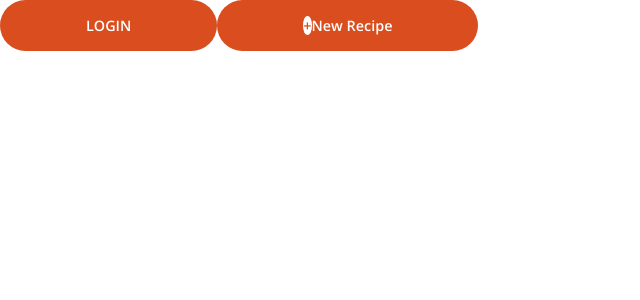
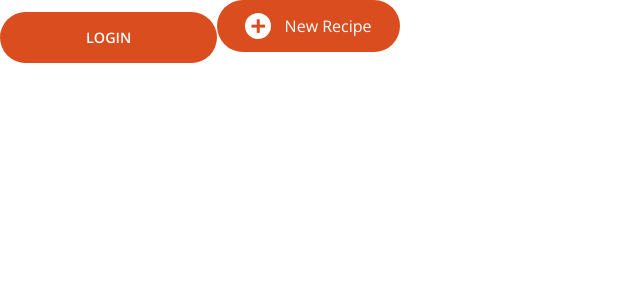
Before and after one commit to Android789515/recipe-site, a Next.js app: page / in a window 1280 px wide. Shown: the top 300 px of the page, without its empty margins (0-640 px from the left). Built offline with nearby package versions, Linux system fonts and the light colour scheme.

Commit message:
Figured out styling for Login and New Recipe buttons.

```diff
--- /dev/null
+++ b/components/LoginText.tsx
@@ -0,0 +1,9 @@
+import React from 'react'
+
+import styles from '../styles/LoginText.module.scss'
+
+const LoginText = () => {
+    return <p className={styles.text}>LOGIN</p>
+}
+
+export default LoginText
--- a/components/NewRecipe.tsx
+++ b/components/NewRecipe.tsx
@@ -5,7 +5,7 @@ import styles from '../styles/NewRecipe.module.scss'
 const NewRecipe = () => {
     return (
         <div className={styles.newRecipeContainer}>
-            <span className={styles.newRecipeAdd}>+</span>
+            <span className={styles.newRecipeAdd} />
 
             <p className={styles.newRecipeText}>New Recipe</p>
         </div>
--- a/pages/index.tsx
+++ b/pages/index.tsx
@@ -2,8 +2,10 @@ import type { NextPage } from 'next'
 import Head from 'next/head'
 import Image from 'next/image'
 import styles from '../styles/Home.module.css'
+
 import Button from '../components/Button'
 import NewRecipe from '../components/NewRecipe'
+import LoginText from '../components/LoginText'
 
 const Home: NextPage = () => {
   return (
@@ -13,7 +15,7 @@ const Home: NextPage = () => {
         <link rel="icon" href="/favicon.ico" />
       </Head>
 
-        <Button><p>LOGIN</p></Button>
+        <Button><LoginText /></Button>
 
         <Button><NewRecipe /></Button>
     </div>
--- a/styles/Button.module.scss
+++ b/styles/Button.module.scss
@@ -4,15 +4,11 @@ $hover-color: #df6e4a;
 $active-color: #ad3d18;
 
 .btn {
-  $scale: 1;
   font-family: variables.$font-stack;
-  font-size: $scale * 0.9rem;
-  font-weight: 600;
   color: #fff;
 
   cursor: pointer;
 
-  padding: $scale * 1rem $scale * 5.375rem;
   background: variables.$accent-color;
   border-radius: 50px;
 }
@@ -25,7 +21,3 @@ $active-color: #ad3d18;
 .btn:active {
   background: $active-color;
 }
-
-.btn > * {
-  margin: 0;
-}
--- /dev/null
+++ b/styles/LoginText.module.scss
@@ -0,0 +1,10 @@
+@use 'variables';
+
+.text {
+  $scale: 1;
+  font-size: $scale * 0.9rem;
+  font-weight: 600;
+
+  padding: $scale * 1rem $scale * 5.375rem;
+  margin: 0;
+}
--- a/styles/NewRecipe.module.scss
+++ b/styles/NewRecipe.module.scss
@@ -1,31 +1,50 @@
 @use 'variables';
 @use 'Button.module';
 
+$scale: 1;
+
 .newRecipeContainer {
-  display: flex;
-  justify-content: space-between;
-  align-items: baseline;
+  display: grid;
+  grid-template-columns: auto 1fr;
+  grid-column-gap: $scale * 1em;
+  align-items: center;
+
+  padding: $scale * .8rem $scale * 1.75rem;
 }
 
+$dimensions: $scale * 26px;
 .newRecipeAdd {
-  //font-size: 2rem;
-  color: variables.$accent-color;
 
-  display: inline-block;
+  width: $dimensions;
+  height: $dimensions;
 
   background: #fff;
   border-radius: 50%;
 }
 
-.newRecipeAdd:focus,
-.newRecipeAdd:hover {
+.newRecipeAdd::after {
+  content: '+';
+
+  font-size: $scale * 1.75rem;
+  font-weight: 700;
+  color: variables.$accent-color;
+
+  display: inline-block;
+
+  transform: translate(0, -$dimensions / 3.5);
+}
+
+.newRecipeAdd::after:focus,
+.newRecipeAdd::after:hover {
   color: Button.$hover-color;
 }
 
-.newRecipeAdd:active {
+.newRecipeAdd::after:active {
   color: Button.$active-color;
 }
 
 .newRecipeText {
+  font-size: $scale * 1rem;
+
   margin: 0;
 }
```
Also changed, not shown: plan.txt.
